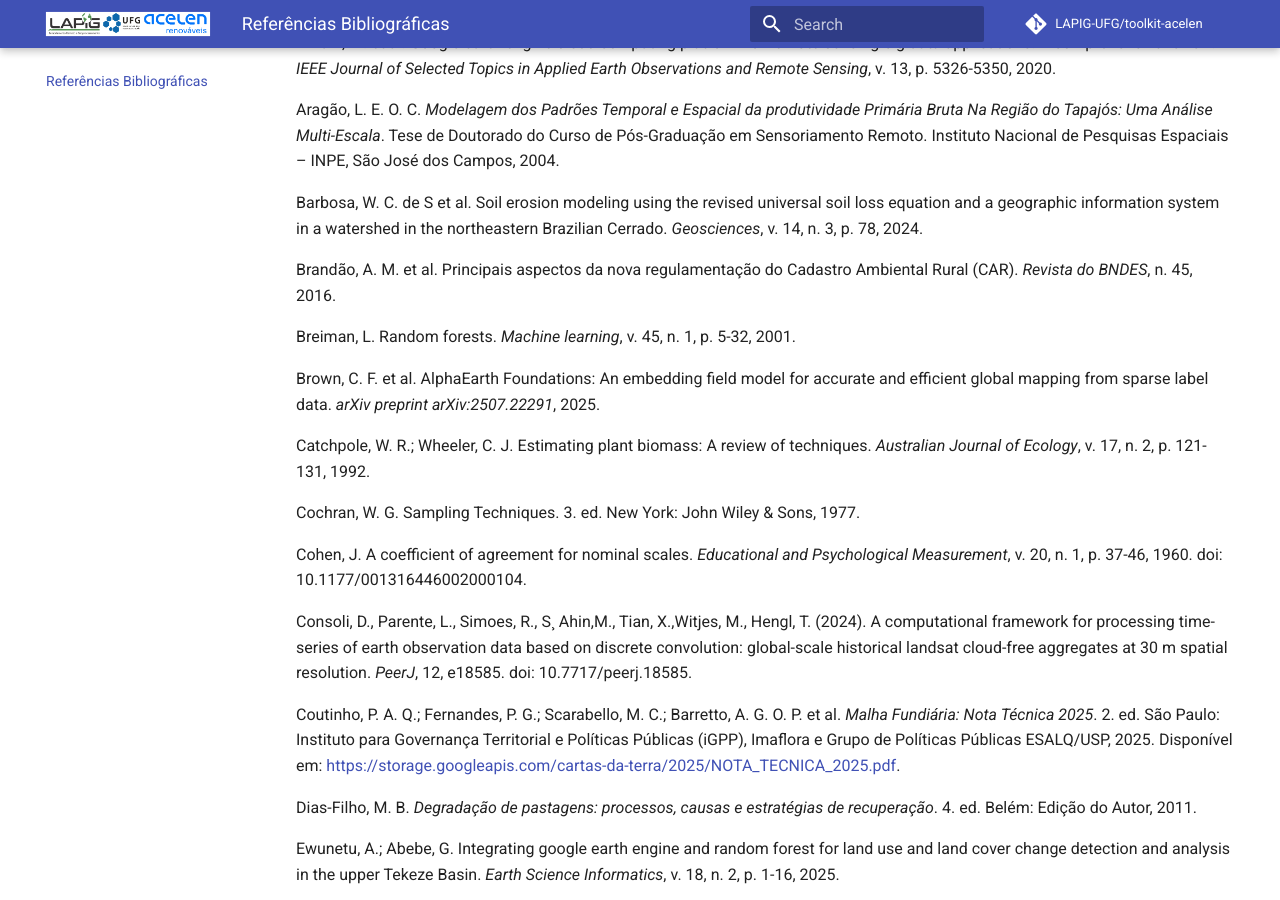
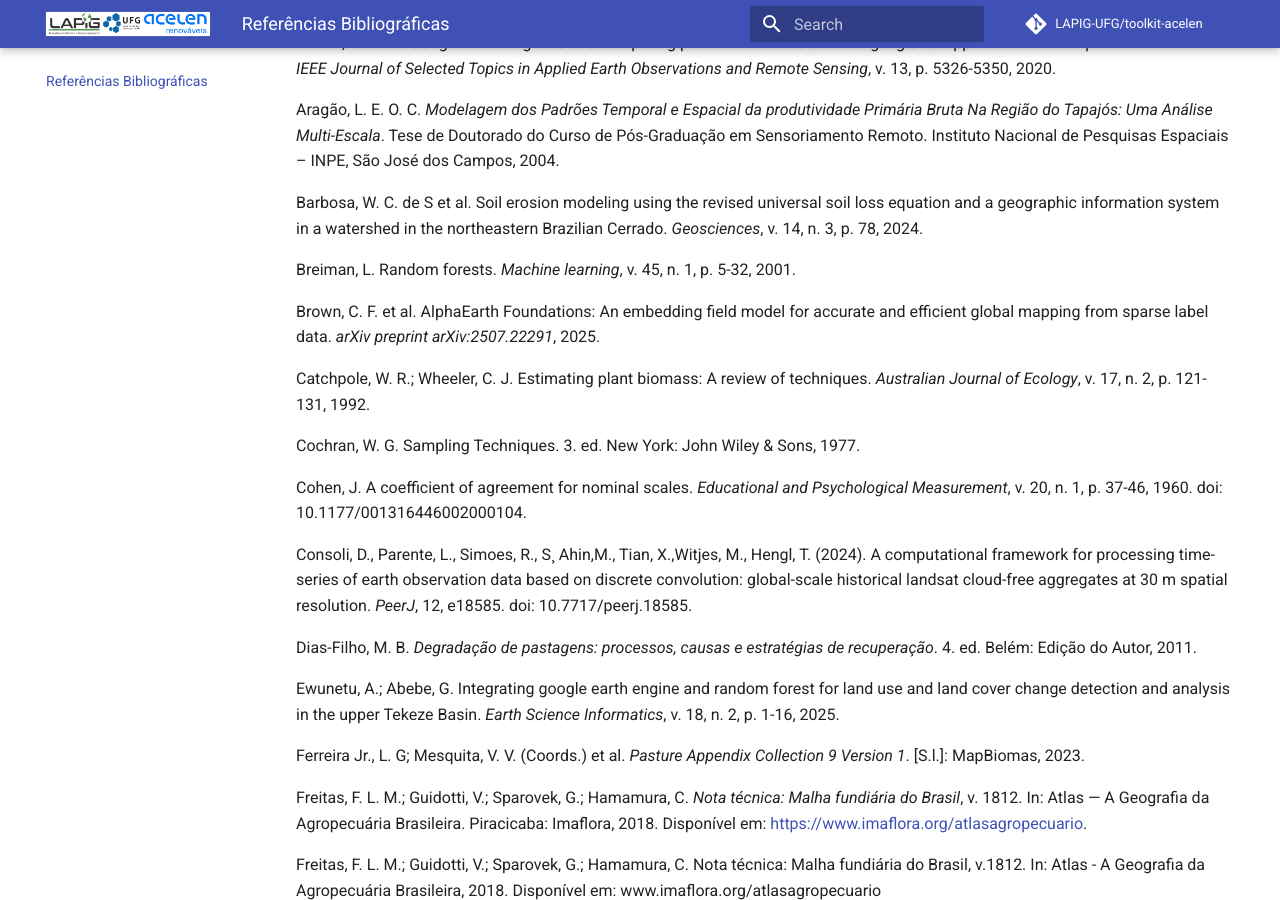
Before and after one commit to lapig-ufg/lapig-acelen, an MkDocs documentation site: the page built from docs/05_REFERENCIAS.md, in a window 1280 px wide and 900 px high, scrolled down 332 px. Built offline with MkDocs 1.6.1 and Material for MkDocs 9.7.7, drawn with Linux system fonts in a browser that asks for light colours; comment, search, counter and statistics services are not loaded; some of the changed text lies outside the part shown.

Commit message:
Update 05_REFERENCIAS.md

```diff
--- a/docs/05_REFERENCIAS.md
+++ b/docs/05_REFERENCIAS.md
@@ -10,8 +10,6 @@ Aragão, L. E. O. C. *Modelagem dos Padrões Temporal e Espacial da produtividad
 
 Barbosa, W. C. de S et al. Soil erosion modeling using the revised universal soil loss equation and a geographic information system in a watershed in the northeastern Brazilian Cerrado. *Geosciences*, v. 14, n. 3, p. 78, 2024.
 
-Brandão, A. M. et al. Principais aspectos da nova regulamentação do Cadastro Ambiental Rural (CAR). *Revista do BNDES*, n. 45, 2016.
-
 Breiman, L. Random forests. *Machine learning*, v. 45, n. 1, p. 5-32, 2001.
 
 Brown, C. F. et al. AlphaEarth Foundations: An embedding field model for accurate and efficient global mapping from sparse label data. *arXiv preprint arXiv:2507.22291*, 2025.
@@ -23,8 +21,6 @@ Cochran, W. G. Sampling Techniques. 3. ed. New York: John Wiley & Sons, 1977.
 Cohen, J. A coefficient of agreement for nominal scales. *Educational and Psychological Measurement*, v. 20, n. 1, p. 37-46, 1960. doi: 10.1177/001316446002000104.
 
 Consoli, D., Parente, L., Simoes, R., S¸ Ahin,M., Tian, X.,Witjes, M., Hengl, T. (2024). A computational framework for processing time-series of earth observation data based on discrete convolution: global-scale historical landsat cloud-free aggregates at 30 m spatial resolution. *PeerJ*, 12, e18585. doi: 10.7717/peerj.18585.
-
-Coutinho, P. A. Q.; Fernandes, P. G.; Scarabello, M. C.; Barretto, A. G. O. P. et al. *Malha Fundiária: Nota Técnica 2025*. 2. ed. São Paulo: Instituto para Governança Territorial e Políticas Públicas (iGPP), Imaflora e Grupo de Políticas Públicas ESALQ/USP, 2025. Disponível em: <https://storage.googleapis.com/cartas-da-terra/2025/NOTA_TECNICA_2025.pdf>.
 
 Dias-Filho, M. B. *Degradação de pastagens: processos, causas e estratégias de recuperação*. 4. ed. Belém: Edição do Autor, 2011.
 
@@ -84,8 +80,6 @@ Souza, C. M. et al. Reconstructing three decades of land use and land cover chan
 
 Souza, G. F. A. et al. *Padrões e tendências das pastagens do Brasil: uma análise a partir de imagens índice de vegetação MODIS e algoritmos de detecção de mudanças*, 2017
 
-Sparovek, G.; Reydon, B. P.; Pinto, L. F. G. et al. Who owns Brazilian lands? *Land Use Policy*, v. 87, p. 104062, 2019. doi: 10.1016/j.landusepol.2019.104062.
-
 Stevens, D. L.; Olsen, A. R. Spatially balanced sampling of natural resources. Journal of the American Statistical Association, 99(465), 262-278, 2004.
 
 Su, W., T. P. Charlock, F. G. Rose, and D. Rutan, 2007: Photosynthetically active radiation from Clouds and the Earth’s Radiant Energy System (CERES) products. *J. Geophys. Res.*, 112, G02022, <https://doi.org/10.1029/2006JG000290>
```
